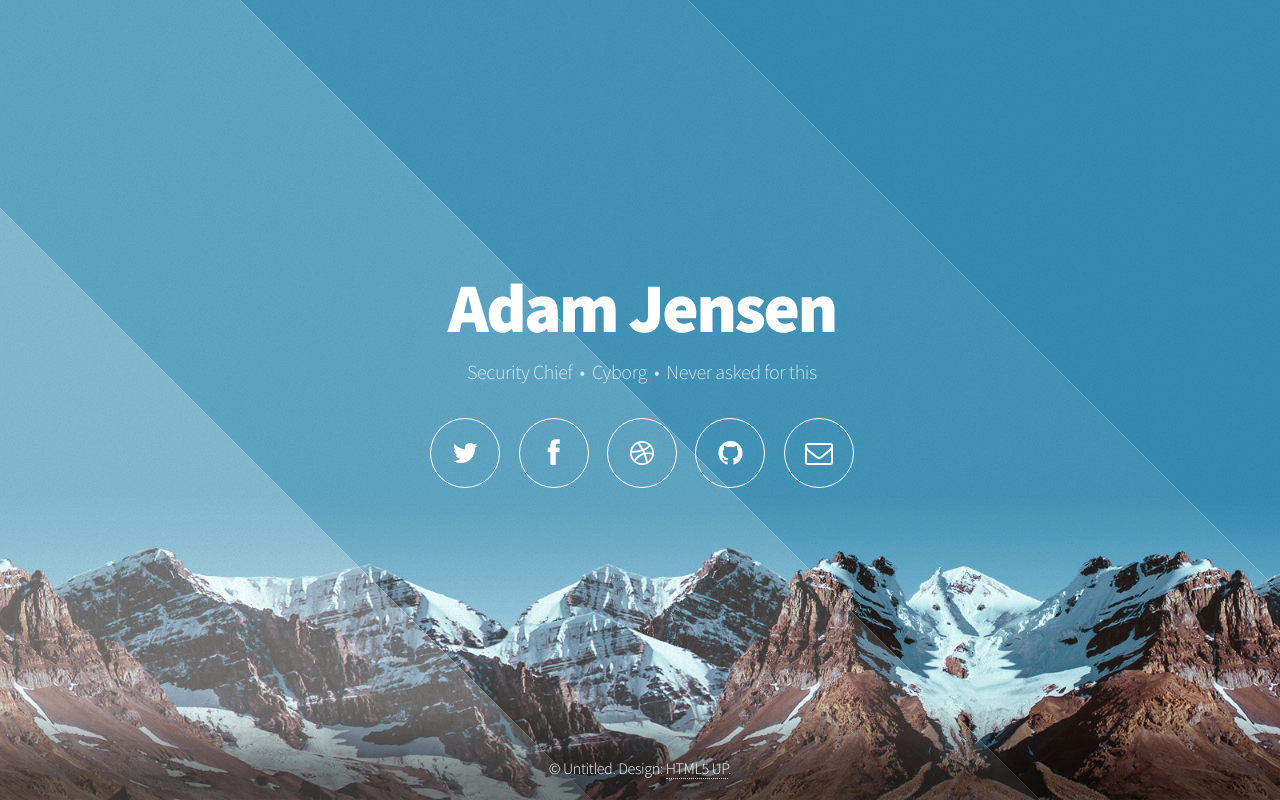
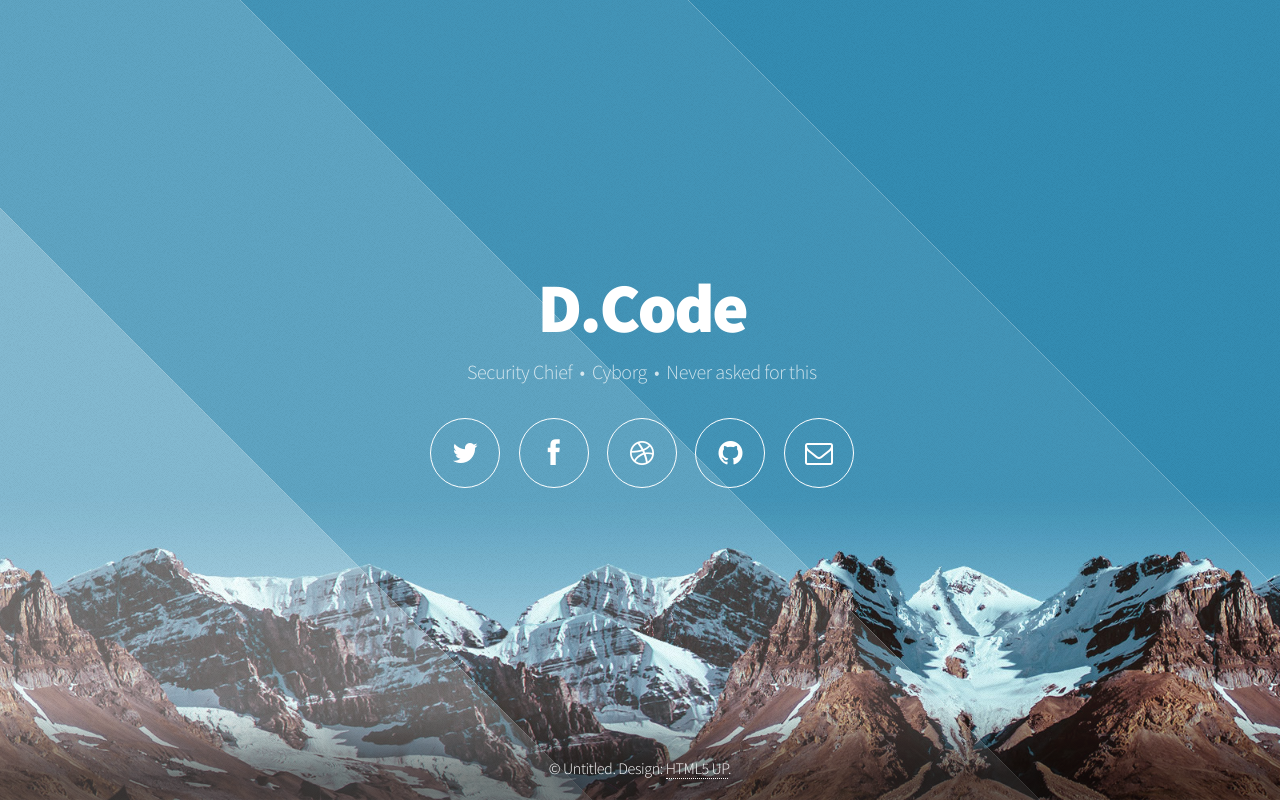
Before and after one commit to D-C0ded/Dcode, a plain HTML site: page index.html in a window 1280 px wide. Drawn offline with Linux system fonts and the light colour scheme.

Commit message:
Update index.html
updated name on head (D) and  header (D.code)

```diff
--- a/index.html
+++ b/index.html
@@ -6,7 +6,7 @@
 -->
 <html>
 	<head>
-		<title>Aerial by HTML5 UP</title>
+		<title>D</title>
 		<meta http-equiv="content-type" content="text/html; charset=utf-8" />
 		<meta name="description" content="" />
 		<meta name="keywords" content="" />
@@ -30,7 +30,7 @@
 
 				<!-- Header -->
 					<header id="header">
-						<h1>Adam Jensen</h1>
+						<h1>D.Code</h1>
 						<p>Security Chief &nbsp;&bull;&nbsp; Cyborg &nbsp;&bull;&nbsp; Never asked for this</p>
 						<nav>
 							<ul>
```
